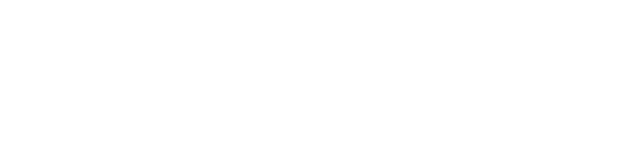
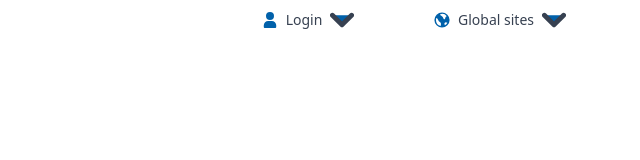
Before and after one commit to SanMajur/greenEnergy, a website: page public/index.html in a window 1280 px wide. Shown: the whole page, without its empty margins (640-1280 px from the left). Drawn offline with Linux system fonts and the light colour scheme.

Commit message:
quick links

```diff
--- a/public/index.html
+++ b/public/index.html
@@ -7,8 +7,8 @@
     <link rel="stylesheet" href="./output.css">
 </head>
 <body>
-   <!-- <div class="block">
-    <div class="bg-cyan-800 h-8 hidden"></div> <!--Mobile menu
+   <div class="block">
+    <div class="bg-cyan-800 h-8 hidden"></div> <!--Mobile menu-->
     <div class="bg-white h-8 py-2 hidden lg:block">
         <div class="w-full mx-auto  max-w-6/2 px-4">
             <ul class="flex flex-row justify-end items-center m-0">
@@ -36,21 +36,8 @@
                 </li>
             </ul>
         </div>
-    </div> <!--quick links
-    <div class="w-full px-4 mx-auto max-w-6/2"> <!--Main Links
-        <header class="lg:mr-24">
-            <div class="pt-7 h-20">
-                <div class="pr-5">
-                    <a href="#" class="h-14 w-[4.5rem]">
-                        <img src="./img/download.png" alt="" class="">
-                    </a>
-                </div> <!--Logo
-                <div class="lg:hidden pt-4"></div> <!--Mobile icons
-                <div class="hidden lg:flex pt-5"></div> <!--Desktop menu
-                <div class=""></div> <!--Mega menu
-            </div>
-        </header>
-    </div>
-   </div> -->
+    </div> <!--quick links-->
+
+   </div>
 </body>
 </html>
```
